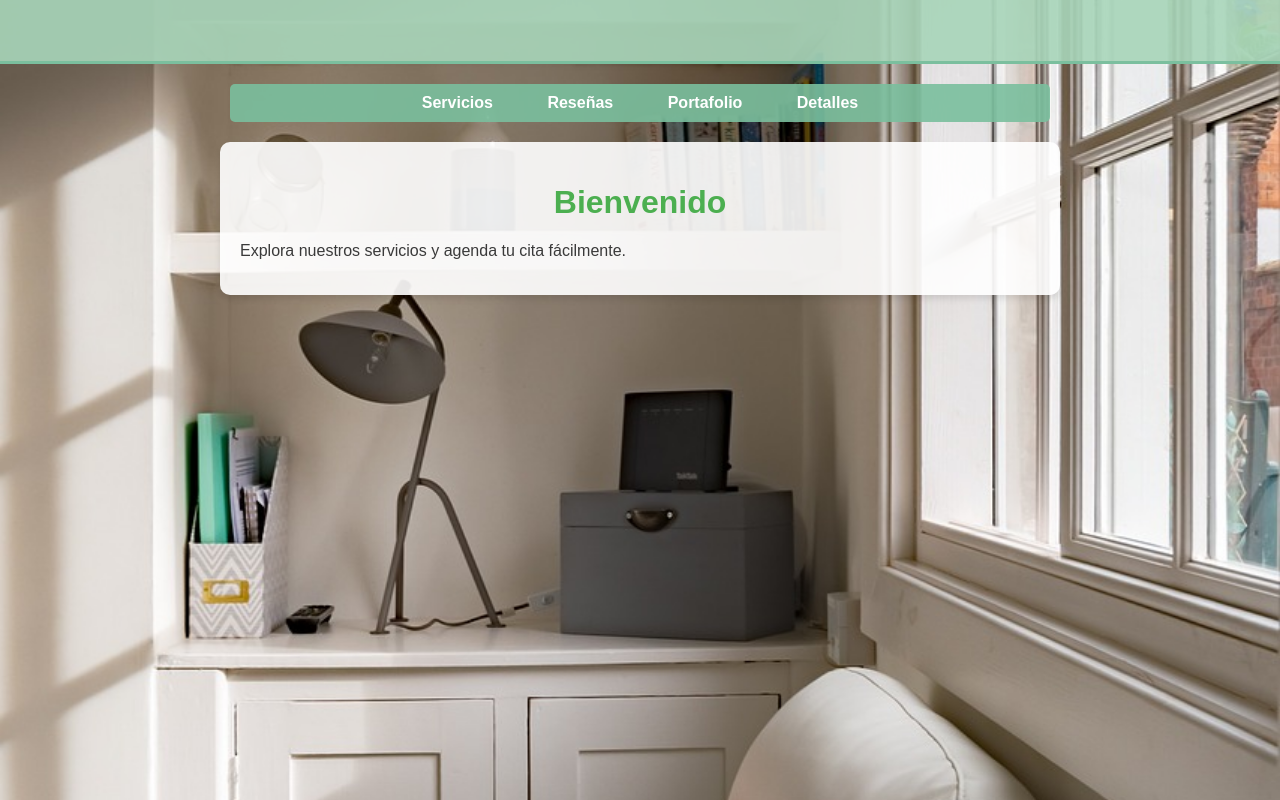
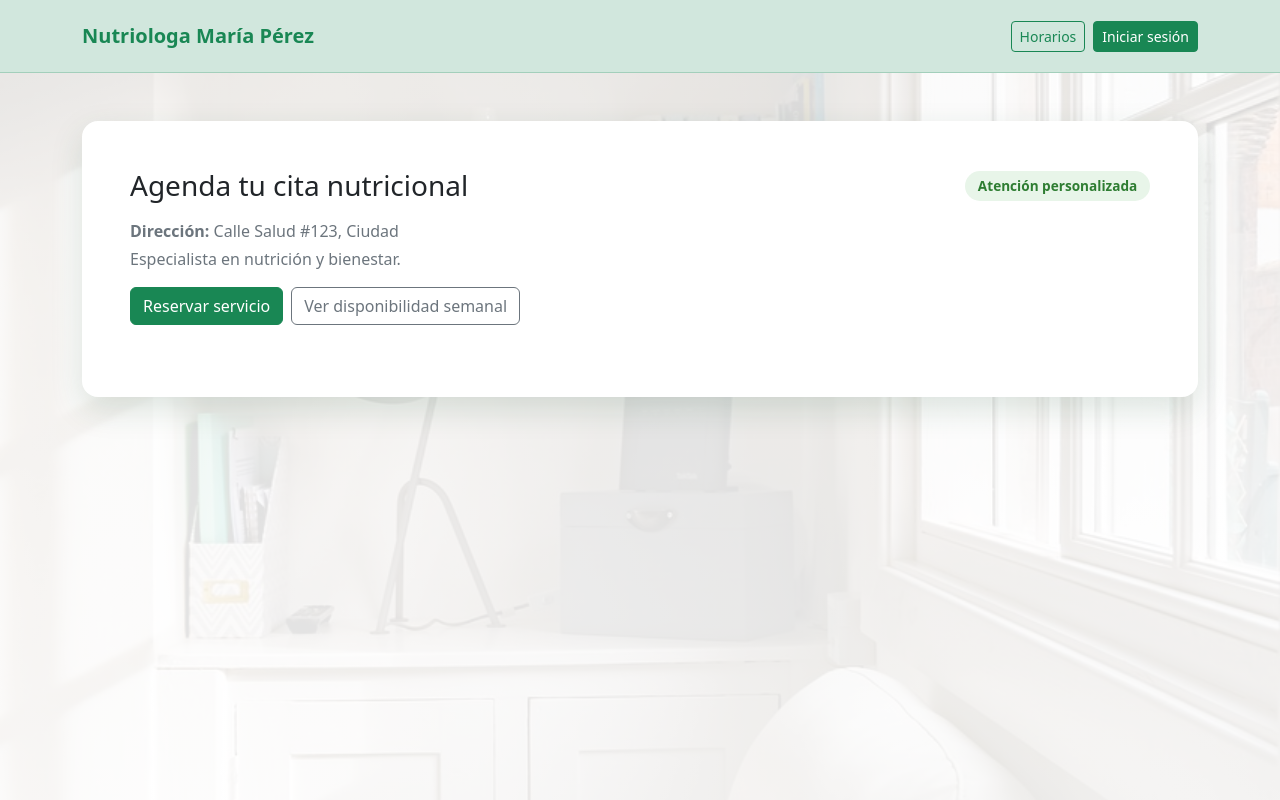
Before and after one commit to adalbertomejia/dateApp01, a Django app: page /reservar/ in a window 1280 px wide. Run offline with Django 5.2, Linux system fonts and the light colour scheme; data comes from the database, SQL or seed files in the repository.

Commit message:
Mejora UI con Bootstrap y ajustes de reserva

```diff
--- a/appoinmentsApp/urls.py
+++ b/appoinmentsApp/urls.py
@@ -24,7 +24,6 @@ urlpatterns = [
     path('', views.home, name='home'), # Ruta principal que apunta a la vista 'home'
     path('reservar/', views.book_appointment, name='book_appointment'),
     path('get-unavailable-slots/', views.get_unavailable_slots, name='get_unavailable_slots'),  # Ruta para el formulario
-    path('get-unavailable-slots/', views.get_unavailable_slots, name='get_unavailable_slots'),  # Ruta para obtener horarios ocupados
     path('available/', views.available_appointments, name='available_appointments'),  # Ruta para citas disponibles
     path('users/', include('users.urls')),
     path('login/', auth_views.LoginView.as_view(template_name='users/login.html'), name='login'),
--- a/reservations/static/js/unavailable_slots.js
+++ b/reservations/static/js/unavailable_slots.js
@@ -3,18 +3,24 @@ document.addEventListener('DOMContentLoaded', () => {
         .then(response => response.json())
         .then(data => {
             const unavailableSlots = data;
+            const dateInput = document.getElementById('date');
+            const timeSelect = document.getElementById('time');
 
-            // Deshabilitar fechas ocupadas
-            const dateInput = document.querySelector('input[type="date"]');
+            if (!dateInput || !timeSelect) {
+                return;
+            }
+
             dateInput.addEventListener('change', (e) => {
                 const selectedDate = e.target.value;
-                const timeInput = document.querySelector('input[type="time"]');
-                timeInput.disabled = false;
 
-                // Deshabilitar horas ocupadas para la fecha seleccionada
+                Array.from(timeSelect.options).forEach(option => {
+                    option.disabled = false;
+                });
+
                 unavailableSlots.forEach(slot => {
                     if (slot.date === selectedDate) {
-                        const option = document.querySelector(`option[value="${slot.time}"]`);
+                        const slotHour = slot.time.slice(0, 5);
+                        const option = timeSelect.querySelector(`option[value="${slotHour}"]`);
                         if (option) {
                             option.disabled = true;
                         }
--- a/reservations/templates/reservations/home.html
+++ b/reservations/templates/reservations/home.html
@@ -5,179 +5,86 @@
     <meta charset="UTF-8">
     <meta name="viewport" content="width=device-width, initial-scale=1.0">
     <title>{{ business_name }}</title>
+    <link href="https://cdn.jsdelivr.net/npm/bootstrap@5.3.3/dist/css/bootstrap.min.css" rel="stylesheet" integrity="sha384-QWTKZyjpPEjISv5WaRU9OFeRpok6YctnYmDr5pNlyT2bRjXh0JMhjY6hW+ALEwIH" crossorigin="anonymous">
     <style>
-        html, body {
-            font-family: 'Arial', sans-serif;
-            margin: 0;
-            padding: 0;
-            height: 100%;
-            background-image: url("{% static 'interior.jpg' %}");
-            background-size: cover;
-            background-position: center;
-            background-repeat: no-repeat;
-            color: #3a3a3a;
-        }
-        header {
-            background-color: rgba(168, 213, 186, 0.9);
-            color: white;
-            padding: 20px;
-            text-align: center;
-            border-bottom: 3px solid #7bbf9e;
-        }
-        nav {
-            background-color: rgba(123, 191, 158, 0.9);
-            color: white;
-            padding: 10px;
-            text-align: center;
-            border-radius: 5px;
-            margin: 20px auto;
-            max-width: 800px;
-        }
-        nav a {
-            color: white;
-            margin: 0 15px;
-            text-decoration: none;
-            font-weight: bold;
-            padding: 5px 10px;
-            border-radius: 5px;
-        }
-        nav a:hover {
-            text-decoration: underline;
-        }
-        nav a.active {
-            background-color: #a8d5ba; /* Verde suave */
-            color: #333; /* Texto oscuro */
-        }
-        main {
-            padding: 20px;
-            max-width: 800px;
-            margin: 20px auto;
-            background-color: rgba(255, 255, 255, 0.9);
-            border-radius: 10px;
-            box-shadow: 0 4px 6px rgba(0, 0, 0, 0.1);
-        }
-        main h1 {
-            color: #4caf50;
-            text-align: center;
-        }
-        main p {
-            text-align: justify;
-            margin-bottom: 15px;
-        }
-        .form-container {
-            margin-top: 20px;
-            display: none; /* Ocultar el formulario por defecto */
-        }
-        .form-container label {
-            display: block;
-            margin-bottom: 5px;
-            color: #4caf50;
-        }
-        .form-container input,
-        .form-container select,
-        .form-container textarea,
-        .form-container button {
-            width: 100%;
-            padding: 10px;
-            margin-bottom: 15px;
-            border: 1px solid #a8d5ba;
-            border-radius: 5px;
-            font-size: 1rem;
-        }
-        .form-container button {
-            background-color: #4caf50;
-            color: white;
-            font-weight: bold;
-            cursor: pointer;
-        }
-        .form-container button:hover {
-            background-color: #7bbf9e;
+        body {
+            background: linear-gradient(rgba(255, 255, 255, 0.85), rgba(255, 255, 255, 0.9)), url("{% static 'interior.jpg' %}") center/cover no-repeat fixed;
+            min-height: 100vh;
         }
 
-        /* Media queries para diseño responsivo */
-        @media (max-width: 768px) {
-            header {
-                padding: 15px;
-                font-size: 1.2rem;
-            }
-            nav {
-                padding: 10px;
-                font-size: 0.9rem;
-            }
-            nav a {
-                margin: 0 10px;
-            }
-            main {
-                padding: 15px;
-                margin: 10px;
-                max-width: 100%;
-            }
-            .form-container input,
-            .form-container select,
-            .form-container textarea,
-            .form-container button {
-                font-size: 0.9rem;
-                padding: 8px;
-            }
+        .hero-card {
+            border: none;
+            border-radius: 1rem;
+            box-shadow: 0 0.75rem 2rem rgba(36, 85, 54, 0.15);
         }
 
-        @media (max-width: 480px) {
-            header {
-                font-size: 1rem;
-                padding: 10px;
+        .brand-pill {
+            background-color: #e8f5e9;
+            color: #2e7d32;
+            border-radius: 999px;
+            font-size: .85rem;
+            font-weight: 600;
+            padding: .3rem .8rem;
         }
-            nav {
-                font-size: 0.8rem;
-                padding: 8px;
-            }
-            nav a {
-                margin: 0 5px;
-                display: block;
-                margin-bottom: 5px;
-            }
-            main {
-                padding: 10px;
-                margin: 5px;
-            }
-            .form-container input,
-            .form-container select,
-            .form-container textarea,
-            .form-container button {
-                font-size: 0.8rem;
-                padding: 6px;
-            }
+
+        .service-panel {
+            display: none;
         }
     </style>
 </head>
 <body>
-    <header>
-        <h1>{{ business_name }}</h1>
-        <p>{{ business_address }}</p>
-        <p>{{ business_description }}</p>
-    </header>
-    <nav>
-        <a href="#" id="show-form" class="nav-link">Servicios</a>
-        <a href="#" class="nav-link">Reseñas</a>
-        <a href="#" class="nav-link">Portafolio</a>
-        <a href="#" class="nav-link">Detalles</a>
+<nav class="navbar navbar-expand-lg bg-success-subtle border-bottom border-success-subtle">
+    <div class="container py-2">
+        <span class="navbar-brand fw-bold text-success mb-0">{{ business_name }}</span>
+        <div class="d-flex gap-2">
+            <a href="{% url 'available_appointments' %}" class="btn btn-outline-success btn-sm">Horarios</a>
+            {% if request.user.is_authenticated %}
+                <span class="brand-pill align-self-center">Hola, {{ request.user.username }}</span>
+            {% else %}
+                <a href="{% url 'login' %}" class="btn btn-success btn-sm">Iniciar sesión</a>
+            {% endif %}
+        </div>
+    </div>
 </nav>
-    <main>
-        <h1>Bienvenido</h1>
-        <p>Explora nuestros servicios y agenda tu cita fácilmente.</p>
-        <div class="form-container" id="form-container">
-            <form method="POST" action="/reservar/">
+
+<main class="container py-5">
+    <div class="card hero-card">
+        <div class="card-body p-4 p-md-5">
+            <div class="d-flex flex-wrap align-items-center justify-content-between gap-2 mb-3">
+                <h1 class="h3 mb-0">Agenda tu cita nutricional</h1>
+                <span class="brand-pill">Atención personalizada</span>
+            </div>
+            <p class="text-secondary mb-1"><strong>Dirección:</strong> {{ business_address }}</p>
+            <p class="text-secondary">{{ business_description }}</p>
+
+            <div class="d-flex gap-2 flex-wrap mb-4">
+                <button class="btn btn-success" id="show-form" type="button">Reservar servicio</button>
+                <a href="{% url 'available_appointments' %}" class="btn btn-outline-secondary">Ver disponibilidad semanal</a>
+            </div>
+
+            <section class="service-panel" id="form-container">
+                <h2 class="h5 mb-3">Formulario de reservación</h2>
+                <form method="POST" action="{% url 'book_appointment' %}" class="row g-3">
                     {% csrf_token %}
-                <label for="name">Nombre:</label>
-                <input type="text" id="name" name="name" required>
 
-                <label for="phone">Teléfono:</label>
-                <input type="text" id="phone" name="phone" maxlength="10" required>
+                    <div class="col-md-6">
+                        <label for="name" class="form-label">Nombre</label>
+                        <input type="text" id="name" name="name" class="form-control" required>
+                    </div>
 
-                <label for="date">Fecha:</label>
-                <input type="date" id="date" name="date" required>
+                    <div class="col-md-6">
+                        <label for="phone" class="form-label">Teléfono</label>
+                        <input type="text" id="phone" name="phone" class="form-control" maxlength="10" pattern="[0-9]{10}" required>
+                    </div>
 
-                <label for="time">Horario:</label>
-                <select id="time" name="time" required>
+                    <div class="col-md-6">
+                        <label for="date" class="form-label">Fecha</label>
+                        <input type="date" id="date" name="date" class="form-control" required>
+                    </div>
+
+                    <div class="col-md-6">
+                        <label for="time" class="form-label">Horario</label>
+                        <select id="time" name="time" class="form-select" required>
                             <option value="09:00">09:00 AM</option>
                             <option value="10:00">10:00 AM</option>
                             <option value="11:00">11:00 AM</option>
@@ -185,44 +92,41 @@
                             <option value="13:00">01:00 PM</option>
                             <option value="14:00">02:00 PM</option>
                             <option value="15:00">03:00 PM</option>
-                    <option value="16:00">04:00 PM</option>
                         </select>
+                    </div>
 
-                <label for="service">Servicio:</label>
-                <select id="service" name="service" required>
+                    <div class="col-md-6">
+                        <label for="service" class="form-label">Servicio</label>
+                        <select id="service" name="service" class="form-select" required>
                             <option value="consulta">Consulta</option>
-                    <option value="servicio">Servicio</option>
+                            <option value="servicio">Seguimiento nutricional</option>
                         </select>
+                    </div>
 
-                <label for="note">Nota (opcional):</label>
-                <textarea id="note" name="note"></textarea>
+                    <div class="col-12">
+                        <label for="note" class="form-label">Nota (opcional)</label>
+                        <textarea id="note" name="note" class="form-control" rows="3"></textarea>
+                    </div>
 
-                <button type="submit">Reservar</button>
+                    <div class="col-12 d-grid d-md-flex justify-content-md-end">
+                        <button type="submit" class="btn btn-success px-4">Reservar</button>
+                    </div>
                 </form>
+            </section>
+        </div>
     </div>
 </main>
+
 <script>
-        // Seleccionar todas las pestañas de navegación
-        const navLinks = document.querySelectorAll('.nav-link');
+    const showFormButton = document.getElementById('show-form');
+    const formContainer = document.getElementById('form-container');
 
-        // Agregar un evento de clic a cada enlace
-        navLinks.forEach(link => {
-            link.addEventListener('click', function(event) {
-                event.preventDefault(); // Evitar que el enlace recargue la página
-
-                // Eliminar la clase 'active' de todas las pestañas
-                navLinks.forEach(nav => nav.classList.remove('active'));
-
-                // Agregar la clase 'active' solo al enlace clicado
-                this.classList.add('active');
-
-                // Mostrar/ocultar el formulario si se hace clic en "Servicios"
-                if (this.id === 'show-form') {
-                    const formContainer = document.getElementById('form-container');
-                    formContainer.style.display = formContainer.style.display === 'none' ? 'block' : 'none';
-                }
-            });
+    showFormButton.addEventListener('click', () => {
+        const isHidden = formContainer.style.display === '' || formContainer.style.display === 'none';
+        formContainer.style.display = isHidden ? 'block' : 'none';
+        showFormButton.textContent = isHidden ? 'Ocultar formulario' : 'Reservar servicio';
     });
 </script>
+<script src="{% static 'js/unavailable_slots.js' %}"></script>
 </body>
 </html>
--- a/reservations/views.py
+++ b/reservations/views.py
@@ -1,140 +1,102 @@
-# filepath: /home/Adal/Python projects/reservations/views.py
+from datetime import date, timedelta
+
+from django.core.exceptions import ValidationError
+from django.http import JsonResponse
 from django.shortcuts import render
-from django.http import JsonResponse
+
 from .models import Appointment
-from django.core.exceptions import ValidationError
-from datetime import date, timedelta  # Para manejar fechas y rangos de días
+
+
+BUSINESS_CONTEXT = {
+    'business_name': 'Nutriologa María Pérez',
+    'business_address': 'Calle Salud #123, Ciudad',
+    'business_description': 'Especialista en nutrición y bienestar.',
+}
+
 
 def home(request):
-    context = {
-        'business_name': 'Nutriologa María Pérez',
-        'business_address': 'Calle Salud #123, Ciudad',
-        'business_description': 'Especialista en nutrición y bienestar.',
-    }
-    return render(request, 'reservations/home.html', context)
+    return render(request, 'reservations/home.html', BUSINESS_CONTEXT)
 
-def book_appointment(request):
-    if request.method == 'POST':
-        # Capturar los datos enviados por el formulario
-        name = request.POST.get('name')
-        phone = request.POST.get('phone')
-        appointment_date = request.POST.get('date')  # Cambiar el nombre de la variable
-        time = request.POST.get('time')
-        service = request.POST.get('service')
-        note = request.POST.get('note', '')
 
-        # NUEVO: asociar al usuario si está logueado
-        user = request.user if request.user.is_authenticated else None
-
-        # Crear una instancia del modelo con los datos enviados
-        appointment = Appointment(
-            name=name,
-            phone=phone,
-            date=appointment_date,  # Usar el nuevo nombre de la variable
-            time=time,
-            service=service,
-            note=note
-        )
-
-        try:
-            # Validar y guardar la cita
-            appointment.full_clean()  # Ejecuta las validaciones definidas en el modelo
-            appointment.save()  # Solo se ejecutará si no hay errores de validación
-
-            # Redirigir a la página de confirmación
-            return render(request, 'reservations/confirmation.html', {
-                'name': name,
-                'service': service,
-                'date': appointment_date,
-                'time': time,
-                'phone': phone,
-            })
-        except ValidationError as e:
-            # Si ocurre un error de validación, generar los datos para la tabla de citas disponibles
-            today = date.today()
-            start_date = today
-            end_date = today + timedelta(days=6)
-
-            # Obtener todas las citas dentro del rango de fechas
-            appointments = Appointment.objects.filter(date__range=(start_date, end_date)).order_by('date', 'time')
-
-            # Define las horas laborales (de 9:00 AM a 3:00 PM)
-            all_hours = ['09:00:00', '10:00:00', '11:00:00', '12:00:00', '13:00:00', '14:00:00', '15:00:00']
-
-            # Crear un diccionario para almacenar las horas disponibles y ocupadas por día
-            schedule = {}
-
-            for day in (start_date + timedelta(days=i) for i in range(6)):
-                # Obtener las horas ocupadas para el día actual
-                occupied_hours = appointments.filter(date=day).values_list('time', flat=True)
-
-                # Convertir las horas ocupadas al formato de cadenas 'HH:MM:SS'
-                occupied_hours = [hour.strftime('%H:%M:%S') for hour in occupied_hours]
-
-                # Crear una lista con el estado de cada hora (ocupada o disponible)
-                schedule[day] = [
-                    {'hour': hour, 'status': 'Ocupada' if hour in occupied_hours else 'Disponible'}
-                    for hour in all_hours
-                ]
-
-            # Redirigir al template de citas disponibles con el mensaje de error
-            return render(request, 'reservations/available_appointments.html', {
-                'schedule': schedule,
-                'start_date': start_date,
-                'end_date': end_date,
-                'error_message': 'La fecha y hora seleccionadas ya están ocupadas. Por favor, elige otra.',
-            })
-
-    # Renderizar el formulario inicial si no es una solicitud POST
-    return render(request, 'reservations/home.html')
-
-def get_unavailable_slots(request):
-    # Obtén todas las citas existentes
-    appointments = Appointment.objects.values('date', 'time')
-
-    # Convierte las citas en una lista de diccionarios
-    unavailable_slots = list(appointments)
-
-    # Devuelve los datos en formato JSON
-    return JsonResponse(unavailable_slots, safe=False)
-
-def available_appointments(request):
-    """
-    Muestra las citas disponibles y ocupadas en una tabla, de lunes a sábado.
-    """
-    # Obtén la fecha actual
-    today = date.today()
-
-    # Calcula las fechas de lunes a sábado (rango de 6 días)
-    start_date = today
-    end_date = today + timedelta(days=6)
-
-    # Obtén todas las citas dentro del rango de fechas
+def _build_schedule(start_date, days=7):
+    end_date = start_date + timedelta(days=days - 1)
     appointments = Appointment.objects.filter(date__range=(start_date, end_date)).order_by('date', 'time')
-
-    # Define las horas laborales (de 9:00 AM a 3:00 PM)
     all_hours = ['09:00:00', '10:00:00', '11:00:00', '12:00:00', '13:00:00', '14:00:00', '15:00:00']
 
-    # Crear un diccionario para almacenar las horas disponibles y ocupadas por día
     schedule = {}
-
-    # Iterar sobre cada día en el rango de lunes a sábado
-    for day in (start_date + timedelta(days=i) for i in range(6)):
-        # Obtener las horas ocupadas para el día actual
+    for day in (start_date + timedelta(days=i) for i in range(days)):
         occupied_hours = appointments.filter(date=day).values_list('time', flat=True)
-
-        # Convertir las horas ocupadas al formato de cadenas 'HH:MM:SS'
         occupied_hours = [hour.strftime('%H:%M:%S') for hour in occupied_hours]
-
-        # Crear una lista con el estado de cada hora (ocupada o disponible)
         schedule[day] = [
             {'hour': hour, 'status': 'Ocupada' if hour in occupied_hours else 'Disponible'}
             for hour in all_hours
         ]
 
-    # Renderiza la tabla en el template
-    return render(request, 'reservations/available_appointments.html', {
-        'schedule': schedule,
-        'start_date': start_date,
-        'end_date': end_date
-    })
+    return schedule, end_date
+
+
+def book_appointment(request):
+    if request.method == 'POST':
+        name = request.POST.get('name')
+        phone = request.POST.get('phone')
+        appointment_date = request.POST.get('date')
+        time = request.POST.get('time')
+        service = request.POST.get('service')
+        note = request.POST.get('note', '')
+
+        appointment = Appointment(
+            user=request.user if request.user.is_authenticated else None,
+            name=name,
+            phone=phone,
+            date=appointment_date,
+            time=time,
+            service=service,
+            note=note,
+        )
+
+        try:
+            appointment.full_clean()
+            appointment.save()
+            return render(
+                request,
+                'reservations/confirmation.html',
+                {
+                    'name': name,
+                    'service': service,
+                    'date': appointment_date,
+                    'time': time,
+                    'phone': phone,
+                },
+            )
+        except ValidationError:
+            today = date.today()
+            schedule, end_date = _build_schedule(today)
+            context = {
+                'schedule': schedule,
+                'start_date': today,
+                'end_date': end_date,
+                'error_message': 'La fecha y hora seleccionadas ya están ocupadas. Por favor, elige otra.',
+            }
+            return render(request, 'reservations/available_appointments.html', context)
+
+    return render(request, 'reservations/home.html', BUSINESS_CONTEXT)
+
+
+def get_unavailable_slots(request):
+    appointments = Appointment.objects.values('date', 'time')
+    unavailable_slots = list(appointments)
+    return JsonResponse(unavailable_slots, safe=False)
+
+
+def available_appointments(request):
+    today = date.today()
+    schedule, end_date = _build_schedule(today)
+    return render(
+        request,
+        'reservations/available_appointments.html',
+        {
+            'schedule': schedule,
+            'start_date': today,
+            'end_date': end_date,
+        },
+    )
```
Also changed, not shown: users/templates/users/login.html (+30 -6 lines), users/templates/users/register.html (+30 -6 lines). Lines whose indentation alone changed are shown as unchanged.
